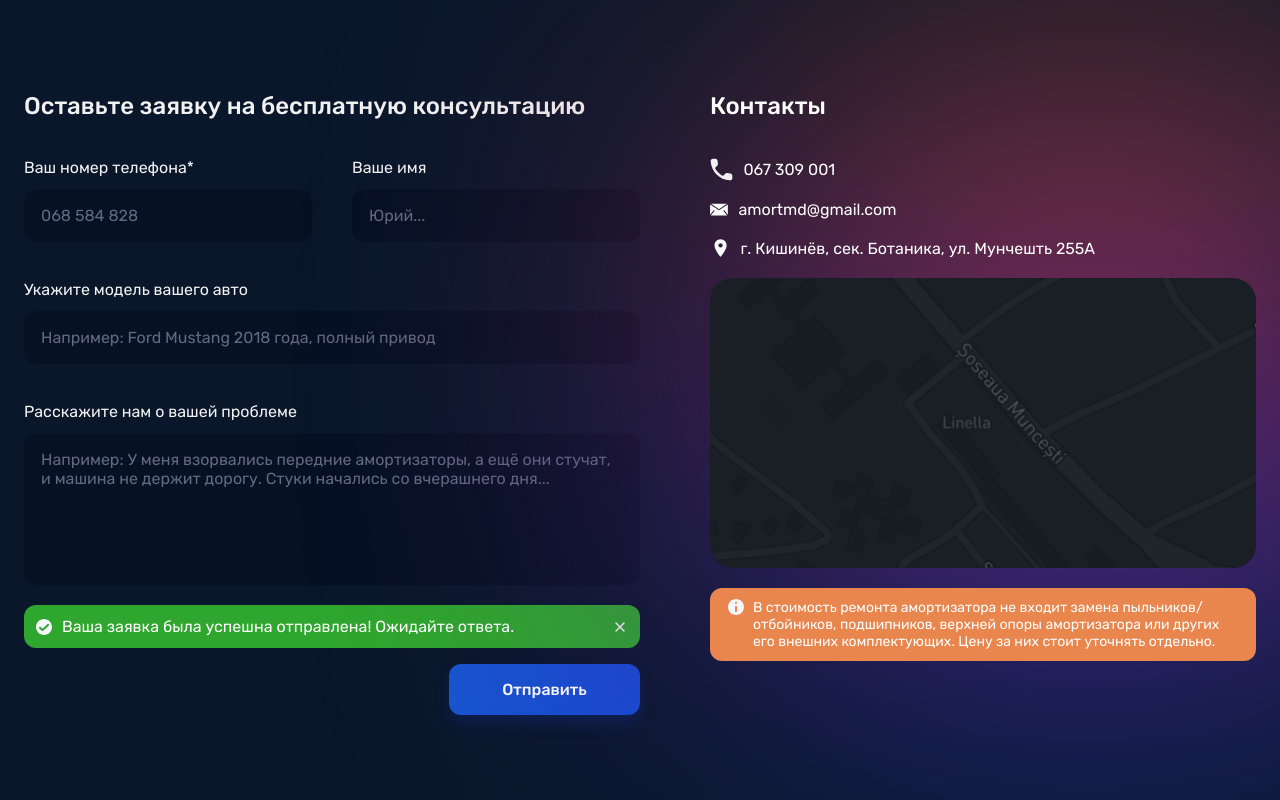
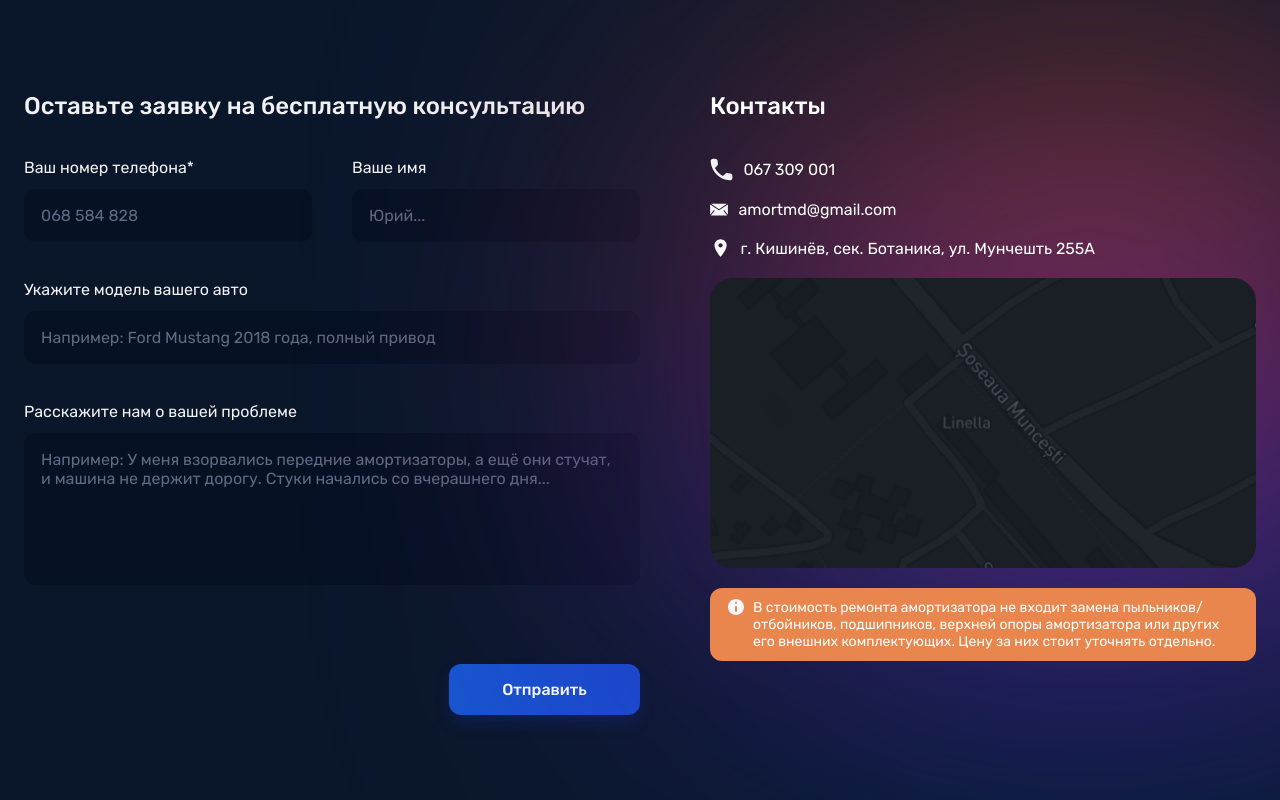
Before and after one commit to 11VladC11/Amort.md, a React (Create React App) app: page / in a window 1280 px wide. Shown: the part 2462-3262 px from the top of the page. Built offline with nearby package versions, Linux system fonts and the light colour scheme.

Commit message:
added green poopup

```diff
--- a/src/components/form/form.component.jsx
+++ b/src/components/form/form.component.jsx
@@ -1,8 +1,14 @@
+import { useState } from "react";
 import emailjs from "emailjs-com";
 import { FormButton, FormContainer, FormInput, FormWrapper, InputSection, PersonalInformation, SubmitButton, SuccessSubmit, TextArea } from "./form.styles";
 import close from '../../assets/icons/close.svg';
 import substract from '../../assets/icons/subtract.svg'
 const Form =()=>{
+	const [isActive, setIsActive] = useState(false);
+	const handleClick =()=>{
+		setIsActive(false)
+	};
+
 	function sendEmail(e){
 		 e.preventDefault();
 
@@ -13,6 +19,7 @@ const Form =()=>{
           console.log(error.text);
       });
 		e.target.reset()
+		setIsActive(current => !current)
 	}
 
 	return(
@@ -40,13 +47,30 @@ const Form =()=>{
 					<TextArea id="problem" name="problem" required type='textarea' autoComplete="off" placeholder="Например: У меня взорвались передние амортизаторы, а ещё они стучат, и машина не держит дорогу. Стуки начались со вчерашнего дня...">
 					</TextArea>
 				</InputSection>
-				<SuccessSubmit>
-					<div>
-					<img src={substract} alt="" />
-					<span>Ваша заявка была успешна отправлена! Ожидайте ответа.</span>
-					</div>
-					<img src={close} alt="" />
-				</SuccessSubmit>
+				<div style={
+						{
+							cursor: isActive ? '' :'default',
+						}
+						}>
+					<SuccessSubmit style={
+						{
+							opacity: isActive ? '1' :'0',
+						}
+						}>
+						<div>
+						<img src={substract} alt="" />
+						<span>Ваша заявка была успешна отправлена! Ожидайте ответа.</span>
+						</div>
+						<img src={close} alt="" onClick={handleClick}
+						style={
+						{
+							cursor: isActive ? 'pointer' :'default',
+						}
+						}/>
+
+
+					</SuccessSubmit>
+				</div>
 				<SubmitButton>
 				<FormButton children='Отправить'/>
 				</SubmitButton>
--- a/src/components/form/form.styles.jsx
+++ b/src/components/form/form.styles.jsx
@@ -13,6 +13,11 @@ width: 100%;
 		margin-block-start: 0rem;
     margin-block-end: 0rem;
 	}
+	/* .change{
+		height:2.625rem ;
+		width: 100%;
+		margin:1rem 0 ;
+	} */
 
 
 	`
@@ -65,6 +70,7 @@ label{
 `
 
 export const SuccessSubmit = styled.div`
+transition:all 0.3s ease ;
 margin:1rem 0 ;
 background: #2FA62D;
 border-radius: 0.75rem;
```
